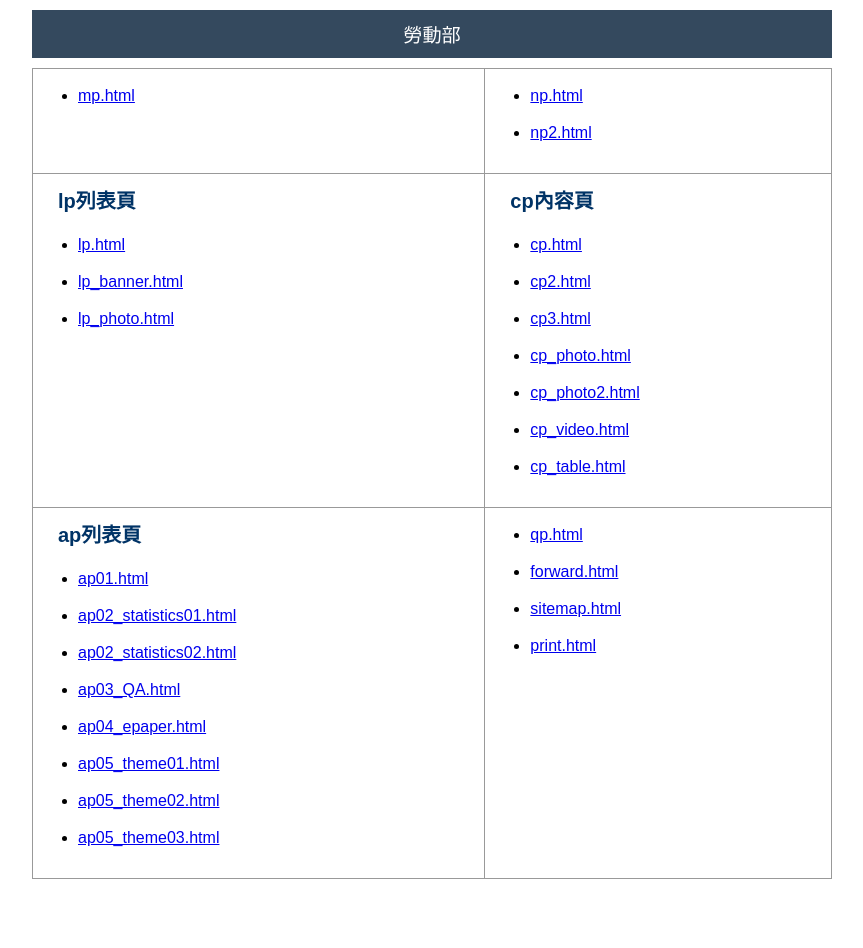
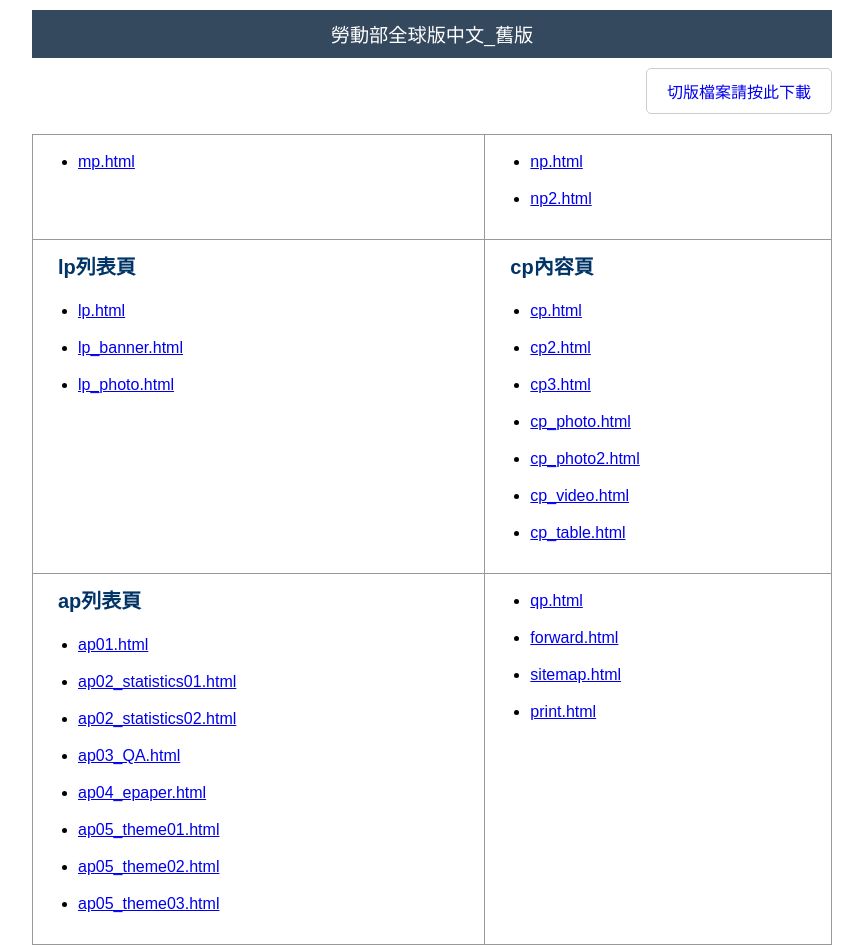
Before and after one commit to HywebU00/2021_mol_c_old, a plain HTML site: page index.html in a window 1280 px wide. Shown: the whole page, without its empty margins (208-1071 px from the left). Before the commit the page ends 889 px from the top, so only its background shows below. Drawn offline with Linux system fonts and the light colour scheme.

Commit message:
2021 0311 修改index.html

```diff
--- a/index.html
+++ b/index.html
@@ -12,7 +12,6 @@
         margin: 0 auto;
         font-family: "微軟正黑體", Arial, Helvetica, sans-serif;
     }
-
     h1 {
         margin: 10px 0px;
         padding: 10px;
@@ -22,75 +21,70 @@
         text-align: center;
         font-weight: normal;
     }
-
     .web {
-
         margin: 10px 0;
         padding: 0px;
         background-color: #FFF;
         font-size: 1em;
-
     }
-
     table {
         width: 100%;
         border-collapse: collapse;
         border: 1px solid #999;
     }
-
     table th {
         padding: 8px 5px;
         border: 1px solid #999;
         background-color: #dadfe1;
         color: #333;
     }
-
     table td {
         padding: 15px 5px;
         vertical-align: top;
         border: 1px solid #999;
         line-height: 150%;
     }
-
     h2 {
         font-size: 1.25em;
         color: #036;
         margin: 0 0 20px 20px
     }
-
     table td ul {
         margin: 0 0 0 40px;
         padding: 0;
     }
-
     table td ul li {
         list-style-type: disc;
         margin: 0 0 13px 0
     }
-
     table td.aCenter {
         text-align: center;
     }
-
     @media(max-width: 767px) {
         body {
             width: 100%;
         }
-
         table {
-
             margin: 0
         }
-
         table td {
             display: block;
         }
     }
+    .btn_grp {
+        float: right;
+        margin-bottom: 20px;
+    }
+    .btn_grp a{
+    display: block;padding: 10px 20px; border:1px solid #ccc;text-decoration: none;border-radius: 5px;white-space: }
     </style>
 </head>
 
 <body>
-    <h1>勞動部</h1>
+    <h1>勞動部全球版中文_舊版</h1>
+    <div class="btn_grp">
+        <a href="https://github.com/HywebU00/2021_mol_c_old" class="btn">切版檔案請按此下載</a>
+    </div>
     <div class="web">
         <table>
             <tr>
```
